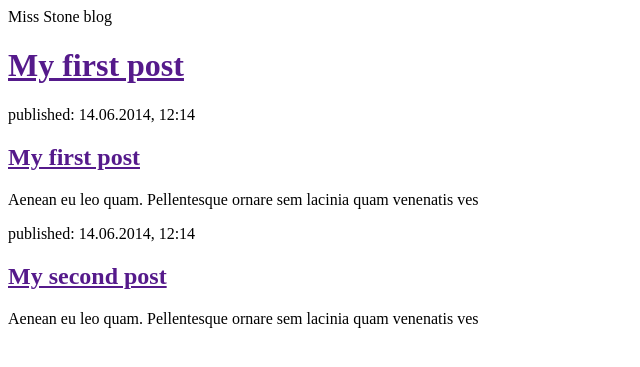
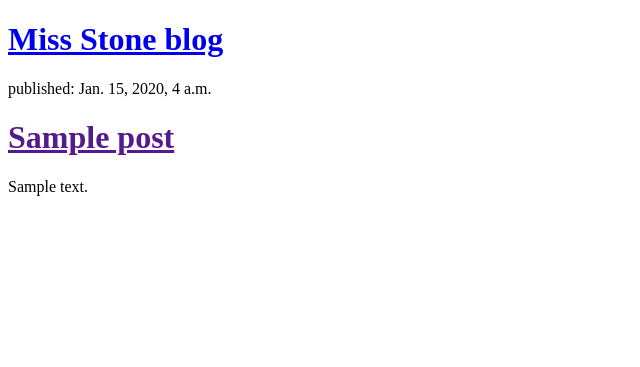
Before and after one commit to karla-alvarez/my-first-blog, a Django app: template blog/templates/blog/post_list.html in a window 1280 px wide. Shown: the top 367 px of the page, without its empty margins (0-640 px from the left). Run offline with Django 3.2, Linux system fonts and the light colour scheme; the template is opened without the code that fills it: values that come from a table or form of the project are taken from there, others are empty; tables that the repository leaves empty hold one stand-in row (values such as "Sample post").

Commit message:
Agregue ciclo en plantilla

```diff
--- a/blog/models.py
+++ b/blog/models.py
@@ -3,7 +3,7 @@ from django.utils import timezone
 
 class Post(models.Model):
 	author = models.ForeignKey( 'auth.User' )
-	tittle = models.CharField(max_length=200)
+	title = models.CharField(max_length=200)
 	text = models.TextField()
 	created_date = models.DateTimeField(
 		    default=timezone.now)
@@ -15,7 +15,7 @@ class Post(models.Model):
 		self.save()
 
 	def __str__(self):
-		return self.tittle
+		return self.title
 
 
 # Create your models here.
--- a/blog/templates/blog/post_list.html
+++ b/blog/templates/blog/post_list.html
@@ -1,22 +1,21 @@
+<!DOCTYPE html>
 <html>
 <head>
-		<tittle>Miss Stone blog</tittle>
+
+	<title>Miss Stone blog</title>
+
 <head>
 <body>
 	<div>
-			<h1><a href="">My first post</a></h1>
+		<h1><a href="/">Miss Stone blog</a></h1>
 	</div>
 
+	{% for post in posts %}
 		<div>
-			<p>published: 14.06.2014, 12:14</p>
-			<h2><a href="">My first post</a></h2>
-			<p>Aenean eu leo quam. Pellentesque ornare sem lacinia quam venenatis ves
+			<p>published: {{ post.published_date }}</p>
+			<h1><a href="">{{ post.title }}</a></h1>
+			<p>{{ post.text|linebreaks }}</p>
 		</div>
-
-		<div>
-			<p>published: 14.06.2014, 12:14</p>
-			<h2><a href="">My second post</a></h2>
-			<p>Aenean eu leo quam. Pellentesque ornare sem lacinia quam venenatis ves
-		</div>
+	{% endfor %}
 </body>
 <html>
--- a/blog/views.py
+++ b/blog/views.py
@@ -1,4 +1,8 @@
 from django.shortcuts import render
+from django.utils import timezone
+from .models import Post
+
 
 def post_list(request):
-	return render(request, 'blog/post_list.html', {})
+	posts = Post.objects.filter(published_date__lte=timezone.now()).order_by('-published_date')
+	return render(request, 'blog/post_list.html', {'posts': posts})
```
Also changed, not shown: blog/migrations/0002_auto_20160229_1318.py (added). Lines whose indentation alone changed are shown as unchanged.
